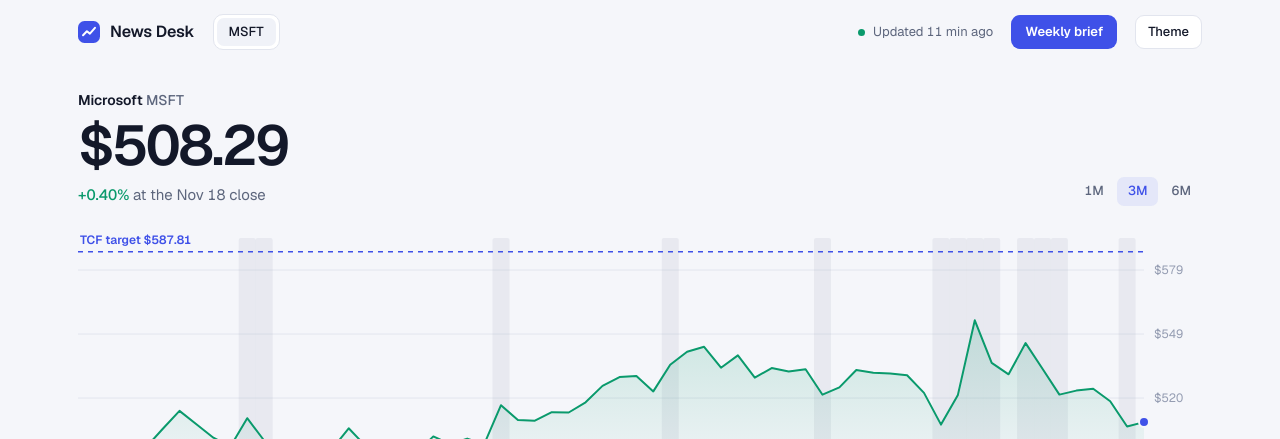
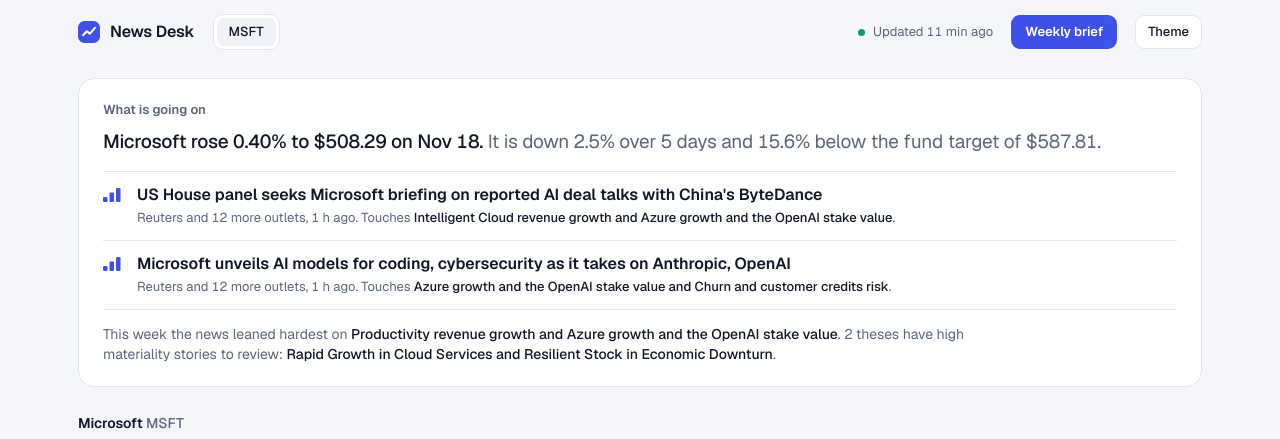
Before and after one commit to gladky06/tech-news-desk, a plain HTML site: page docs/index.html in a window 1280 px wide. Shown: the top 439 px of the page. Drawn offline with nearby package versions, Linux system fonts and the light colour scheme.

Commit message:
Add summary block at the top
Co-Authored-By: Claude Fable 5.2 <noreply@anthropic.com>
Claude-Session: https://claude.ai/code/session_01GRwqR1gVz8KT8s9XEzXSUo

```diff
--- a/docs/index.html
+++ b/docs/index.html
@@ -41,6 +41,18 @@ a{color:inherit;text-decoration:none}
 .primary{background:var(--brand);color:var(--brand-ink);border-radius:9px;padding:8px 14px;font-size:13px;font-weight:600}
 .primary:hover{filter:brightness(1.07)}
 
+.digest{margin-top:14px;padding:22px 24px;background:var(--surface);border:1px solid var(--line);border-radius:16px}
+.digest:empty{display:none}
+.digest h2{margin:0 0 8px;font-size:13px;font-weight:600;color:var(--muted)}
+.digest .lead{font-size:19px;line-height:1.45;font-weight:500;letter-spacing:-.01em;margin:0;max-width:62em}
+.digest .lead span{color:var(--muted);font-weight:400}
+.digest ul{list-style:none;margin:16px 0 0;padding:0;display:grid;gap:0;border-top:1px solid var(--line)}
+.digest li{display:grid;grid-template-columns:26px minmax(0,1fr);gap:0 8px;padding:12px 0;border-bottom:1px solid var(--line)}
+.digest li svg{width:18px;height:14px;margin-top:4px}
+.digest li a{font-size:16px;font-weight:600;line-height:1.3}
+.digest li a:hover{text-decoration:underline;text-underline-offset:3px;text-decoration-thickness:1px}
+.digest li small{display:block;font-size:13px;color:var(--muted);margin-top:3px}.digest li small b{color:var(--text);font-weight:500}
+.digest .foot{font-size:14px;color:var(--muted);margin:14px 0 0;max-width:62em}.digest .foot b{color:var(--text);font-weight:500}
 .hero{padding:26px 0 8px}
 .herohead{display:flex;align-items:flex-end;justify-content:space-between;gap:20px;flex-wrap:wrap}
 .co{font-size:14px;color:var(--muted);font-weight:500}.co b{color:var(--text);font-weight:600}
@@ -121,7 +133,7 @@ kbd{font:500 11px Geist,sans-serif;border:1px solid var(--line);border-radius:5p
 .row input{background:var(--raised);border:1px solid var(--line);border-radius:8px;color:var(--text);padding:6px 8px;font:inherit;font-size:14px}
 .row .sp{flex:1}
 textarea{width:100%;min-height:240px;background:var(--raised);border:1px solid var(--line);border-radius:12px;color:var(--text);padding:14px;font:14px/1.55 Geist,sans-serif;resize:vertical}
-@media (max-width:920px){.cols{grid-template-columns:1fr;gap:28px}aside{position:static}.wrap{padding:0 18px 96px}.px{font-size:44px}
+@media (max-width:920px){.cols{grid-template-columns:1fr;gap:28px}aside{position:static}.wrap{padding:0 18px 96px}.px{font-size:44px}.digest{padding:18px}.digest .lead{font-size:17px}
 .stats{grid-template-columns:1fr 1fr;border-bottom:0}.stats .stat{padding:12px 0;border-left:0;border-bottom:1px solid var(--line)}.stats .stat:nth-child(even){padding-left:16px;border-left:1px solid var(--line)}.stats .stat:last-child:nth-child(odd){grid-column:1/3}.legend{flex-wrap:wrap;gap:6px 16px}
 .status span.txt{display:none}.story{grid-template-columns:44px minmax(0,1fr) 32px}.top{gap:10px}#briefbtn{position:fixed;right:16px;bottom:16px;z-index:20;padding:12px 18px;border-radius:999px;box-shadow:var(--shadow)}}
 @media (prefers-reduced-motion:no-preference){.story,.drv,.tab,.seg button{transition:background .12s}}
@@ -136,6 +148,8 @@ textarea{width:100%;min-height:240px;background:var(--raised);border:1px solid v
     <button class="primary" id="briefbtn">Weekly brief</button>
     <button class="ghost" id="theme" aria-label="Switch between light and dark">Theme</button>
   </header>
+
+  <section class="digest" id="digest" aria-label="Summary"></section>
 
   <section class="hero">
     <div class="herohead"><div id="pricehead"></div><div class="ranges" id="ranges"></div></div>
@@ -204,9 +218,42 @@ function render(){
   const mins=(Date.now()-new Date(S.status.updatedAt))/60000;
   $("dot").className="dot "+(mins<75?"ok":"stale");
   $("updated").textContent="Updated "+ago(S.status.updatedAt);
-  renderHead();renderChart();renderRadar();renderTheses();renderFeed();renderSources();
+  renderDigest();renderHead();renderChart();renderRadar();renderTheses();renderFeed();renderSources();
 }
 
+function listWords(a){return a.length<2?a.join(""):a.slice(0,-1).join(", ")+" and "+a[a.length-1]}
+function renderDigest(){
+  const box=$("digest"), p=price(), c=company(), all=items();box.replaceChildren();
+  if(!all.length&&!(p&&p.price))return;
+  box.append(el("h2","","What is going on"));
+  const lead=el("p","lead");
+  if(p&&p.price){
+    const dir=p.d1==null?"closed":p.d1>0.05?"rose "+p.d1.toFixed(2)+"%":p.d1<-0.05?"fell "+Math.abs(p.d1).toFixed(2)+"%":"was flat";
+    lead.append(c.name+" "+(dir==="closed"?"closed":dir)+(dir==="closed"?"":" to")+" $"+p.price.toFixed(2)+" on "+shortD(p.date)+". ");
+    const bits=[];
+    if(p.d5!=null)bits.push((p.d5>=0?"up ":"down ")+Math.abs(p.d5).toFixed(1)+"% over 5 days");
+    if(c.model&&c.model.target){const u=(c.model.target/p.price-1)*100;bits.push(Math.abs(u).toFixed(1)+"% "+(u>=0?"below":"above")+" the fund target of $"+c.model.target.toFixed(2))}
+    if(bits.length)lead.append(el("span","","It is "+listWords(bits)+"."));
+  }
+  box.append(lead);
+  const cut=Date.now()-48*36e5, recent=all.filter(i=>new Date(i.publishedAt)>=cut);
+  let top=recent.filter(i=>i.materiality==="high").sort((a,b)=>b.score-a.score).slice(0,3), label="";
+  if(!top.length){top=recent.filter(isMat).sort((a,b)=>b.score-a.score).slice(0,2);label=top.length?"Nothing high materiality in the last 2 days. The strongest stories are below.":"No material stories in the last 2 days."}
+  if(label)box.append(el("p","foot",label));
+  if(top.length){const ul=el("ul");top.forEach(n=>{const li=el("li");li.append(bars(n.materiality));const d=el("div"),a=el("a","",n.title);a.href=n.url;a.target="_blank";a.rel="noopener";
+      const sm=el("small");sm.append((n.source||"Unknown outlet")+(n.sourceCount>1?" and "+(n.sourceCount-1)+" more "+(n.sourceCount===2?"outlet":"outlets"):"")+", "+ago(n.publishedAt)+". ");
+      if(n.drivers.length){sm.append("Touches ");sm.append(el("b","",listWords(n.drivers.slice(0,2).map(id=>drv(id).assumption))));sm.append(".")}
+      d.append(a,sm);li.append(d);ul.append(li)});box.append(ul)}
+  const wk=weekItems(), foot=el("p","foot");
+  const heat=S.news.meta.drivers.map(d=>({d,h:wk.filter(i=>i.drivers.includes(d.id)).reduce((a,i)=>a+i.score,0)})).filter(r=>r.h>0).sort((a,b)=>b.h-a.h).slice(0,2);
+  if(heat.length){foot.append("This week the news leaned hardest on ");foot.append(el("b","",listWords(heat.map(r=>r.d.assumption))));foot.append(". ")}
+  const m=c.model;if(m&&m.theses){const hot=m.theses.filter(t=>wk.some(i=>i.materiality==="high"&&i.drivers.some(d=>t.drivers.includes(d))));
+    if(hot.length){foot.append((hot.length===1?"One thesis has":hot.length+" theses have")+" high materiality stories to review: ");foot.append(el("b","",listWords(hot.map(t=>t.name))));foot.append(". ")}
+    else foot.append("No thesis has high materiality stories this week. ")}
+  const fresh=S.lastVisit?all.filter(i=>new Date(i.firstSeen||i.publishedAt)>S.lastVisit).length:0;
+  if(fresh)foot.append(fresh+(fresh===1?" story is":" stories are")+" new since your last visit.");
+  if(foot.childNodes.length)box.append(foot);
+}
 function renderHead(){
   const p=price(), c=company(), h=$("pricehead"), st=$("stats");h.replaceChildren();st.replaceChildren();
   const co=el("div","co");co.append(el("b","",c.name),"  "+c.ticker);h.append(co);
```
